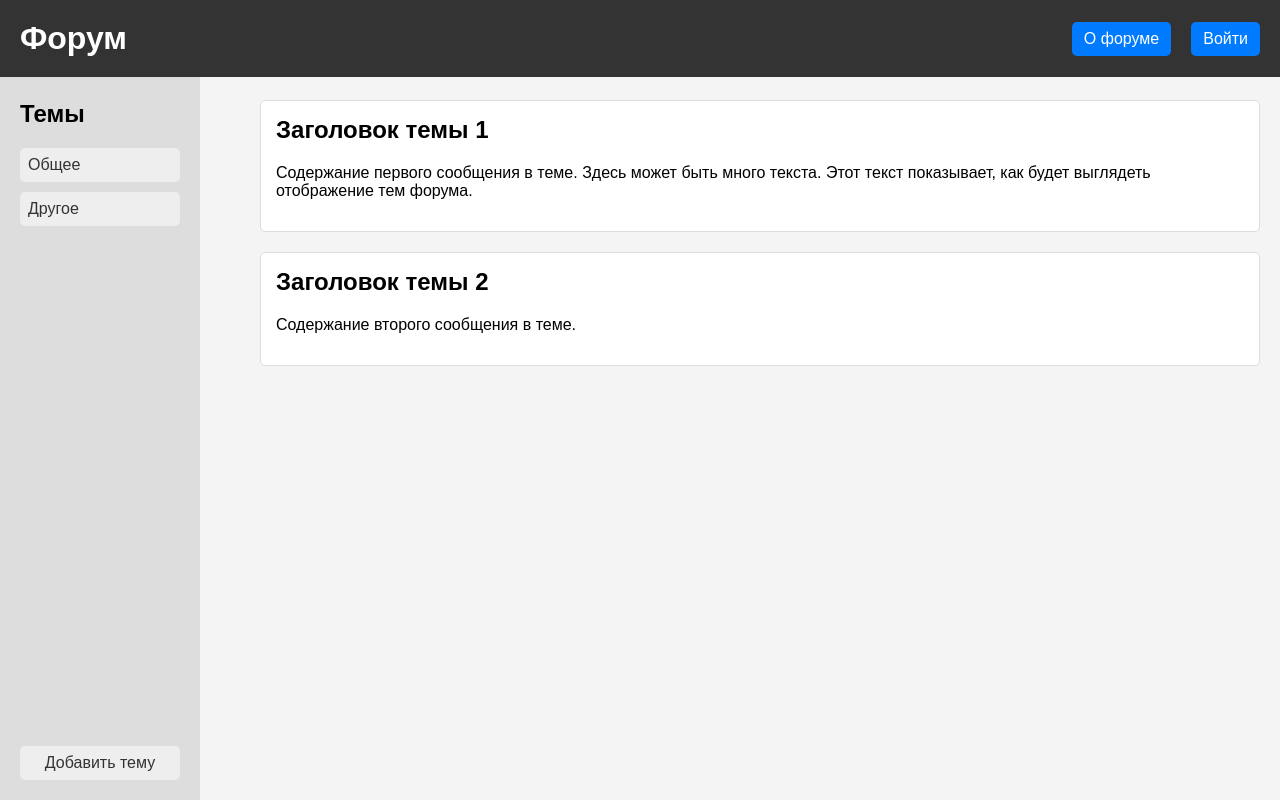
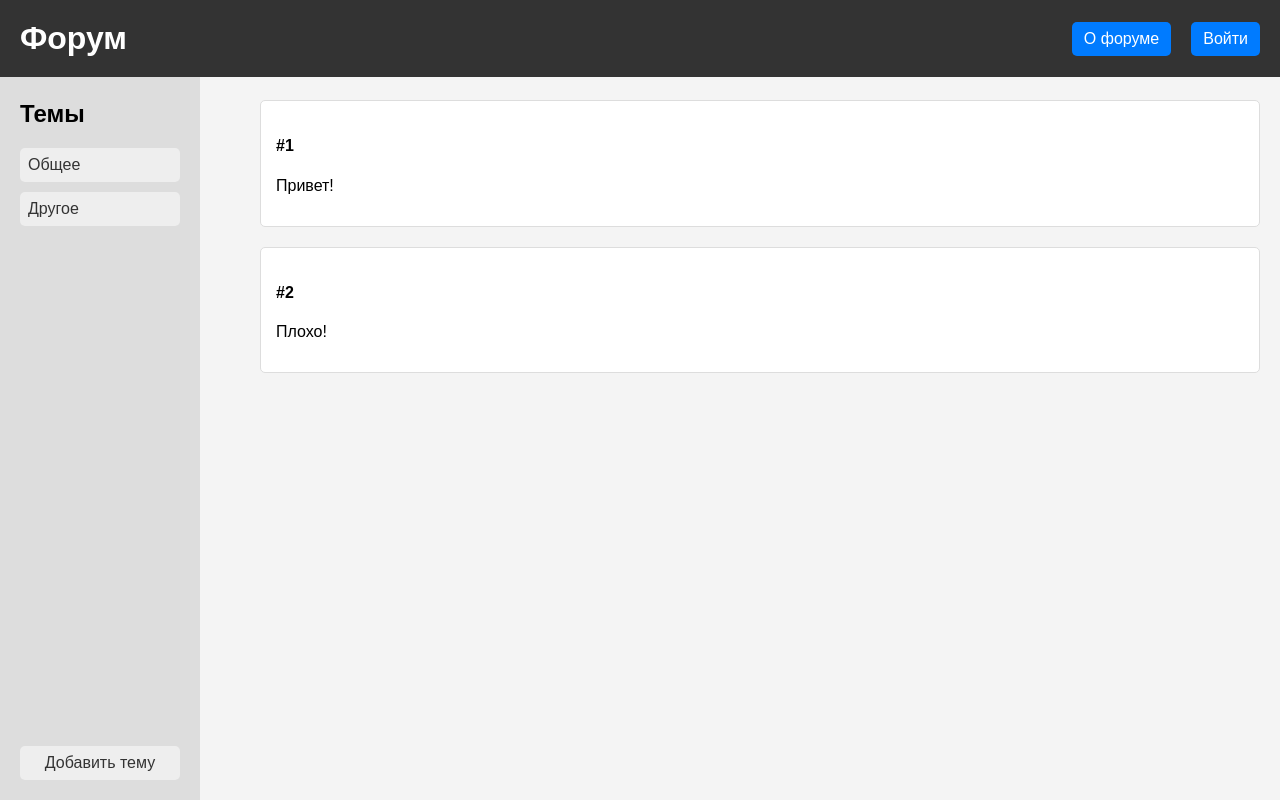
Before and after one commit to andrey3304/The_greatest_project_of_our_time, a Flask app: page / in a window 1280 px wide. Run offline with Flask 3, Linux system fonts and the light colour scheme.

Commit message:
Добавлена шаблонизация в index.html

```diff
--- a/main.py
+++ b/main.py
@@ -2,12 +2,22 @@ from flask import Flask, render_template, request, redirect, url_for
 
 app = Flask(__name__)
 
-# Временное хранилище для тем форума
+# Временное хранилище для тем и сообщений форума
 threads = ['Общее', 'Другое']
+messages = [
+    {'id': '#1',
+     'text': 'Привет!'
+     },
+    {'id': '#2',
+     'text': 'Плохо!'
+     },
+]
+
 
 @app.route('/')
 def index():
-    return render_template('index.html', topics=threads)
+    return render_template('index.html', topics=threads, messages=messages)
+
 
 @app.route('/thread/<int:thread_id>')
 def thread(thread_id):
@@ -15,6 +25,7 @@ def thread(thread_id):
         thread_data = threads[thread_id]
         return render_template('thread.html', thread=thread_data)
     return "Тема не найдена", 404
+
 
 @app.route('/create_thread', methods=['GET', 'POST'])
 def create_thread():
@@ -25,5 +36,11 @@ def create_thread():
         return redirect(url_for('index'))
     return render_template('create_thread.html')
 
+
+@app.route('/login', methods=['GET', 'POST'])
+def login():
+    return render_template('login.html')
+
+
 if __name__ == '__main__':
     app.run(debug=True)
--- a/templates/index.html
+++ b/templates/index.html
@@ -27,15 +27,12 @@
     </div>
 
     <div class="content">
+        {% for i in messages %}
         <div class="topic">
-            <h2>Заголовок темы 1</h2>
-            <p>Содержание первого сообщения в теме. Здесь может быть много текста. Этот текст показывает, как будет выглядеть отображение тем форума.</p>
+            <h4>{{ i.id }}</h4>
+            <p>{{ i.text }}</p>
         </div>
-
-        <div class="topic">
-            <h2>Заголовок темы 2</h2>
-            <p>Содержание второго сообщения в теме.</p>
-        </div>
+        {% endfor %}
     </div>
 </div>
 
```
